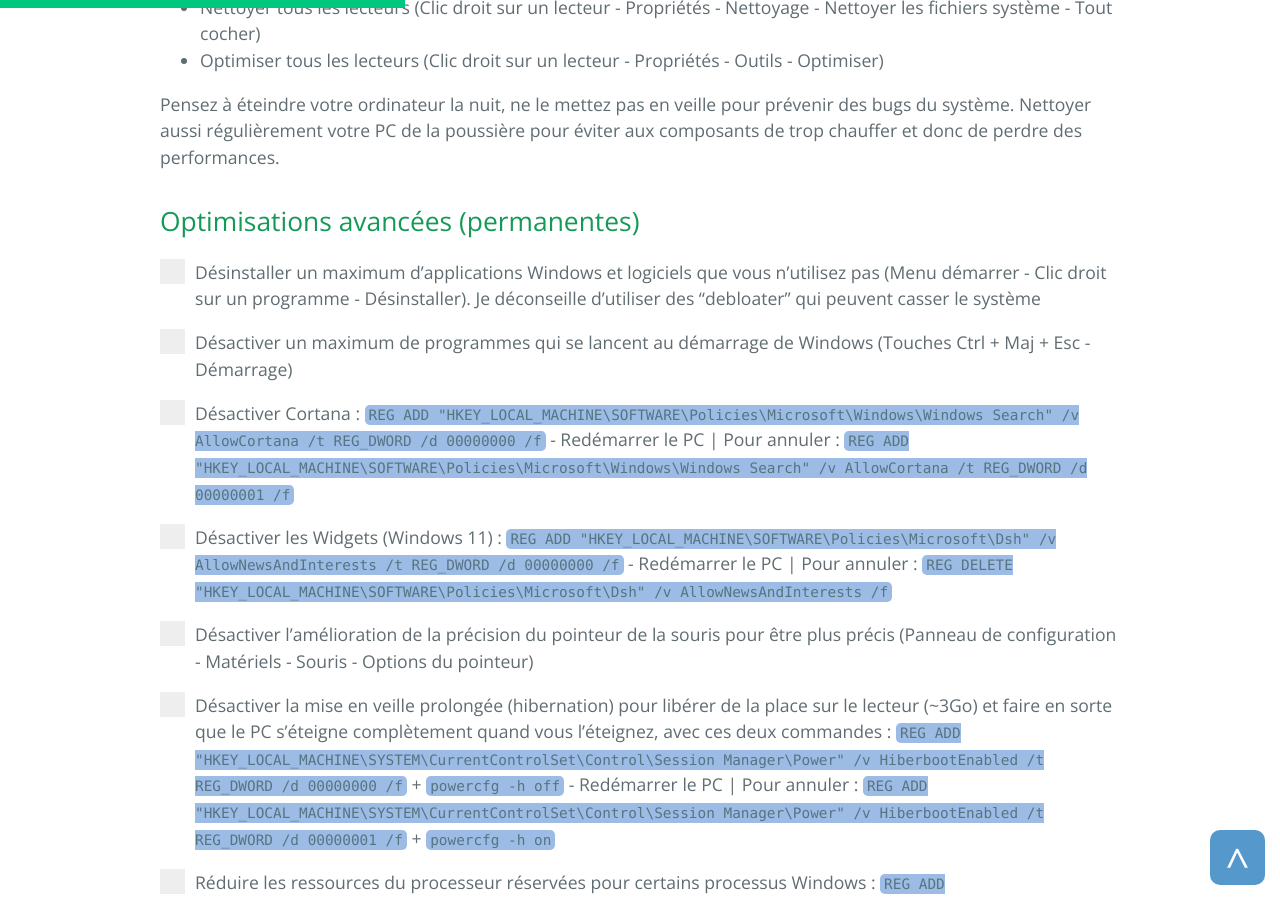
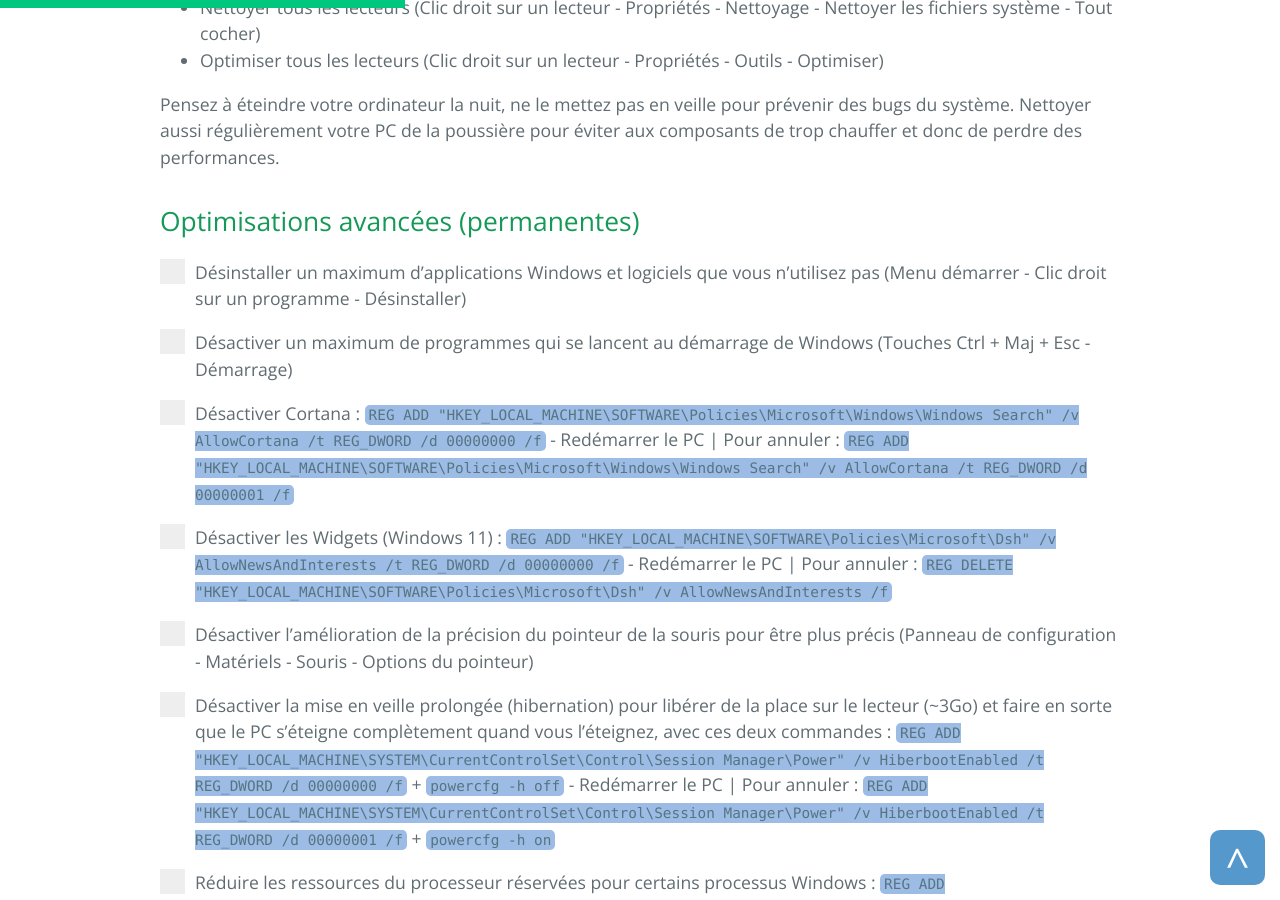
Before and after one commit to PouletEnSlip/pouletenslip.github.io, a Jekyll site: the page built from pages/opti/index.md, in a window 1280 px wide and 900 px high, scrolled down 1355 px. Built offline with Jekyll 4.4.1, drawn with Linux system fonts in a browser that asks for light colours; comment, search, counter and statistics services are not loaded.

Commit message:
Update index.md

```diff
--- a/pages/opti/index.md
+++ b/pages/opti/index.md
@@ -27,20 +27,20 @@
 
 ## Optimisations avancées (permanentes)
 
-<label class="container" id="label1" for="input1">Désinstaller un maximum d'applications Windows et logiciels que vous n'utilisez pas (Menu démarrer - Clic droit sur un programme - Désinstaller). Je déconseille d'utiliser des "debloater" qui peuvent casser le système
-<input type="checkbox" id="input1">
+<label class="container">Désinstaller un maximum d'applications Windows et logiciels que vous n'utilisez pas (Menu démarrer - Clic droit sur un programme - Désinstaller)
+<input type="checkbox">
 <span class="checkmark"></span>
 
-<label class="container" id="label2">Désactiver un maximum de programmes qui se lancent au démarrage de Windows (Touches Ctrl + Maj + Esc - Démarrage)
-<input type="checkbox" id="input2">
+<label class="container">Désactiver un maximum de programmes qui se lancent au démarrage de Windows (Touches Ctrl + Maj + Esc - Démarrage)
+<input type="checkbox">
 <span class="checkmark"></span>
 
-<label class="container" id="label3">Désactiver Cortana : `REG ADD "HKEY_LOCAL_MACHINE\SOFTWARE\Policies\Microsoft\Windows\Windows Search" /v AllowCortana /t REG_DWORD /d 00000000 /f` - Redémarrer le PC | Pour annuler : `REG ADD "HKEY_LOCAL_MACHINE\SOFTWARE\Policies\Microsoft\Windows\Windows Search" /v AllowCortana /t REG_DWORD /d 00000001 /f`
-<input type="checkbox" id="input3">
+<label class="container">Désactiver Cortana : `REG ADD "HKEY_LOCAL_MACHINE\SOFTWARE\Policies\Microsoft\Windows\Windows Search" /v AllowCortana /t REG_DWORD /d 00000000 /f` - Redémarrer le PC | Pour annuler : `REG ADD "HKEY_LOCAL_MACHINE\SOFTWARE\Policies\Microsoft\Windows\Windows Search" /v AllowCortana /t REG_DWORD /d 00000001 /f`
+<input type="checkbox">
 <span class="checkmark"></span>
 
-<label class="container" id="label4">Désactiver les Widgets (Windows 11) : `REG ADD "HKEY_LOCAL_MACHINE\SOFTWARE\Policies\Microsoft\Dsh" /v AllowNewsAndInterests /t REG_DWORD /d 00000000 /f` - Redémarrer le PC | Pour annuler : `REG DELETE "HKEY_LOCAL_MACHINE\SOFTWARE\Policies\Microsoft\Dsh" /v AllowNewsAndInterests /f`
-<input type="checkbox" id="input4">
+<label class="container">Désactiver les Widgets (Windows 11) : `REG ADD "HKEY_LOCAL_MACHINE\SOFTWARE\Policies\Microsoft\Dsh" /v AllowNewsAndInterests /t REG_DWORD /d 00000000 /f` - Redémarrer le PC | Pour annuler : `REG DELETE "HKEY_LOCAL_MACHINE\SOFTWARE\Policies\Microsoft\Dsh" /v AllowNewsAndInterests /f`
+<input type="checkbox">
 <span class="checkmark"></span>
 
 <label class="container">Désactiver l’amélioration de la précision du pointeur de la souris pour être plus précis (Panneau de configuration - Matériels - Souris - Options du pointeur)
```
